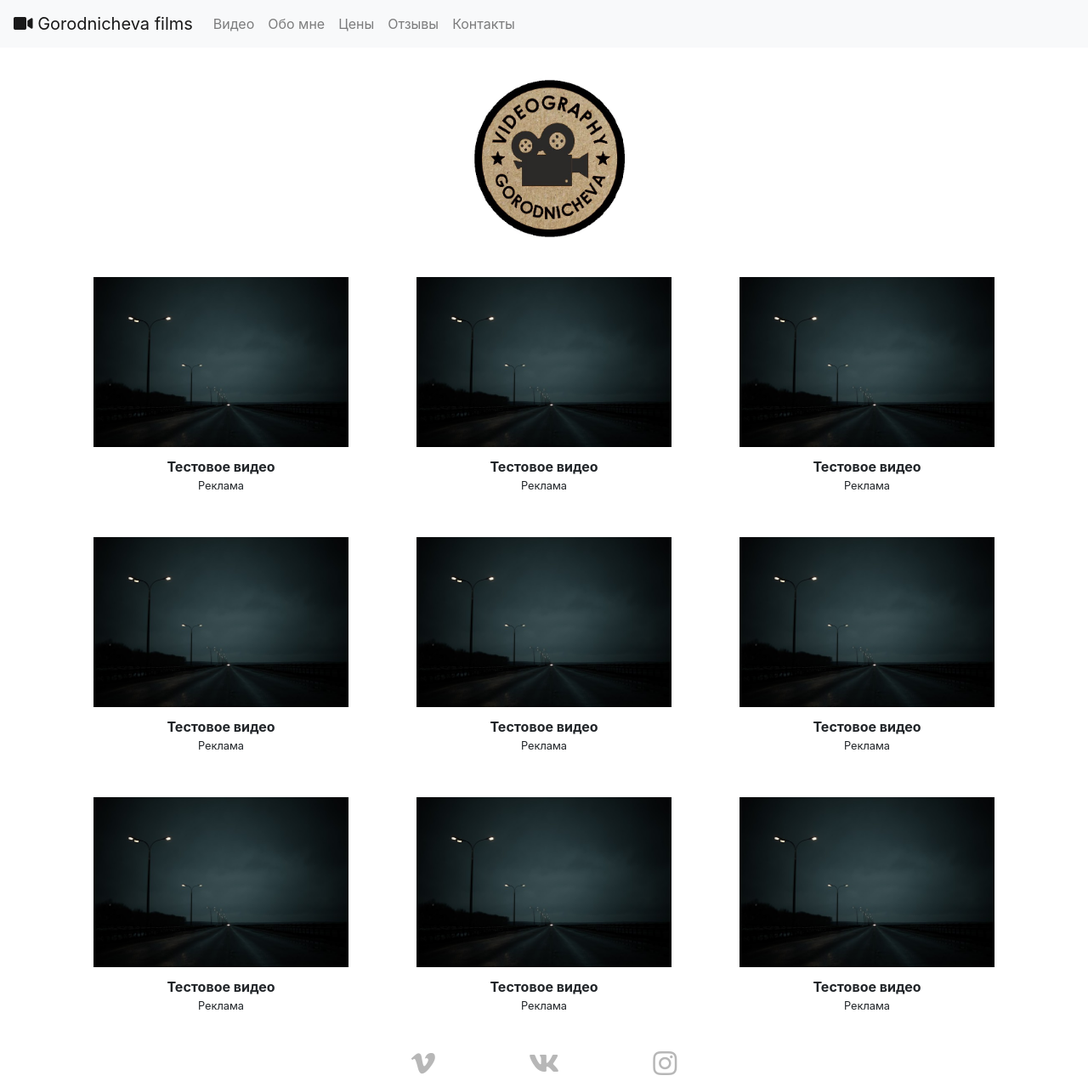
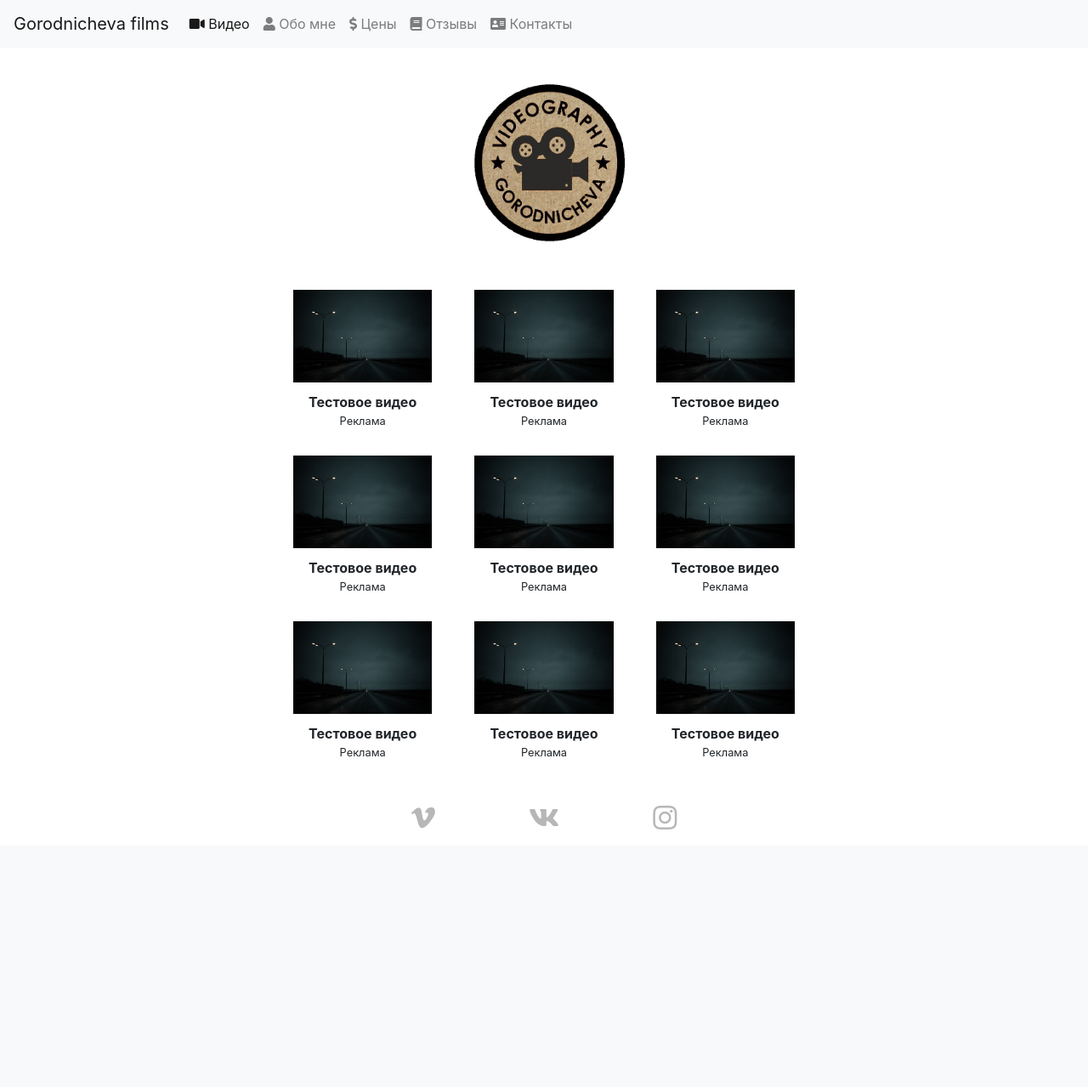
Before and after one commit to pchelomatka/SiteForKate, a PHP site: page / in a window 1280 px wide. Shown: the whole page at 85% size. After the commit the page ends 976 px from the top, so only its background shows below. Run offline with PHP 8.4, Linux system fonts and the light colour scheme; some libraries are stand-ins or nearby versions.

Commit message:
7 commit

```diff
--- a/css/style.css
+++ b/css/style.css
@@ -3,11 +3,8 @@
 	cursor: pointer;
 	transition: 0.75s;
 	padding-bottom: 10px;
-}
-
-.img-fluid{
-	max-width: auto;
-	height: 200px;
+	padding-left: 10px;
+	padding-right: 10px;
 }
 
 .frame:hover{
@@ -30,10 +27,6 @@
 	font-size: 80%;
 }
 
-.picbody{
-	padding-top: 30px;
-}
-
 .container-bottom{
 	text-align: center;
 	padding-top: 30px;
@@ -50,4 +43,12 @@
 
 .header{
 	padding-top: 30px;
+	text-align: center;
+	padding-bottom: 30px;
 }
+
+.container-fluid{
+	padding-top: 5px;
+	text-align: center;
+	padding-bottom: 5px;
+}
--- a/index.php
+++ b/index.php
@@ -10,146 +10,123 @@
 
 	<link rel="stylesheet" href="https://use.fontawesome.com/releases/v5.0.13/css/all.css" integrity="sha384-DNOHZ68U8hZfKXOrtjWvjxusGo9WQnrNx2sqG0tfsghAvtVlRW3tvkXWZh58N9jp" crossorigin="anonymous">
 
+	<link rel="shortcut icon" href="src/favicon.ico" type="image/x-icon">
+
 	<title>Gorodnicheva films</title>
+</head>
 
-</head>
 <body>
-
 <nav class="navbar navbar-expand-lg navbar-light bg-light">
-  <a class="navbar-brand" href="#"><i class="fas fa-video"></i> Gorodnicheva films</a>
+  <a class="navbar-brand" href="index.php">Gorodnicheva films</a>
   <button class="navbar-toggler" type="button" data-toggle="collapse" data-target="#navbarNavAltMarkup" aria-controls="navbarNavAltMarkup" aria-expanded="false" aria-label="Toggle navigation">
     <span class="navbar-toggler-icon"></span>
   </button>
   <div class="collapse navbar-collapse" id="navbarNavAltMarkup">
     <div class="navbar-nav">
-      <a class="nav-item nav-link" href="#">Видео</a>
-      <a class="nav-item nav-link" href="#">Обо мне</a>
-      <a class="nav-item nav-link" href="#">Цены</a>
-      <a class="nav-item nav-link" href="#">Отзывы</a>
-      <a class="nav-item nav-link" href="#">Контакты</a>
+      <a class="nav-item nav-link active" href="index.php"><i class="fas fa-video"></i> Видео<span class="sr-only">(current)</span></a></a>
+      <a class="nav-item nav-link" href="#"><i class="fas fa-user"></i> Обо мне</a>
+      <a class="nav-item nav-link" href="#"><i class="fas fa-dollar-sign"></i> Цены</a>
+      <a class="nav-item nav-link" href="#"><i class="fas fa-book"></i> Отзывы</a>
+      <a class="nav-item nav-link" href="#"><i class="fas fa-address-card"></i> Контакты</a>
     </div>
   </div>
 </nav>
 
 <div class="header">
-<div class="container">
-  <div class="row justify-content-md-center">
-    <div class="col-sm-4">
-    </div>
-    <div class="col-md-auto">
-      <img src="src\logo.jpg" class="img-fluidHead" alt="Responsive image">
-    </div>
-    <div class="col-sm-4">
-    </div>
-  </div>
+	<div class="container-fluid">
+      <img src="src\logo.jpg" class="img-fluidHead" alt="Responsive image" align="middle">
 	</div>
 </div>
 
-
-<div class="container">
+<div class="container-fluid">
 	<div class="row">
-		<div class="col-sm-4">
-			<div class="picbody">
+		<div class="col-sm-3">
+		</div>
+		<div class="col-sm">
 			<div class="frame">
-					<div class="container">
 				<a href="video1.php"><img src="src\1.jpg"  vspace="10" class="img-fluid" alt="Responsive image"></a>
 				<p class="list1">Тестовое видео</p>
 				<p class="list2">Реклама</p>
 			</div>
 		</div>
-			</div>
-		</div>
-		<div class="col-sm-4">
-			<div class="picbody">
+		<div class="col-sm">
 			<div class="frame">
-					<div class="container">
 				<a href="video1.php"><img src="src\1.jpg"  vspace="10" class="img-fluid" alt="Responsive image"></a>
 				<p class="list1">Тестовое видео</p>
 				<p class="list2">Реклама</p>
 			</div>
 		</div>
-			</div>
-		</div>
-		<div class="col-sm-4">
-			<div class="picbody">
+		<div class="col-sm">
 			<div class="frame">
-					<div class="container">
 				<a href="video1.php"><img src="src\1.jpg"  vspace="10" class="img-fluid" alt="Responsive image"></a>
 				<p class="list1">Тестовое видео</p>
 				<p class="list2">Реклама</p>
 			</div>
 		</div>
+		<div class="col-sm-3">
 		</div>
 	</div>
-		<div class="col-sm-4">
-			<div class="picbody">
+</div>
+
+<div class="container-fluid">
+	<div class="row">
+		<div class="col-sm-3">
+		</div>
+		<div class="col-sm">
 			<div class="frame">
-					<div class="container">
 				<a href="video1.php"><img src="src\1.jpg"  vspace="10" class="img-fluid" alt="Responsive image"></a>
 				<p class="list1">Тестовое видео</p>
 				<p class="list2">Реклама</p>
 			</div>
 		</div>
-			</div>
-		</div>
-		<div class="col-sm-4">
-			<div class="picbody">
+		<div class="col-sm">
 			<div class="frame">
-					<div class="container">
 				<a href="video1.php"><img src="src\1.jpg"  vspace="10" class="img-fluid" alt="Responsive image"></a>
 				<p class="list1">Тестовое видео</p>
 				<p class="list2">Реклама</p>
 			</div>
 		</div>
-			</div>
-		</div>
-		<div class="col-sm-4">
-			<div class="picbody">
+		<div class="col-sm">
 			<div class="frame">
-					<div class="container">
 				<a href="video1.php"><img src="src\1.jpg"  vspace="10" class="img-fluid" alt="Responsive image"></a>
 				<p class="list1">Тестовое видео</p>
 				<p class="list2">Реклама</p>
 			</div>
 		</div>
+		<div class="col-sm-3">
 		</div>
 	</div>
-		<div class="col-sm-4">
-			<div class="picbody">
+</div>
+
+<div class="container-fluid">
+	<div class="row">
+		<div class="col-sm-3">
+		</div>
+		<div class="col-sm">
 			<div class="frame">
-					<div class="container">
 				<a href="video1.php"><img src="src\1.jpg"  vspace="10" class="img-fluid" alt="Responsive image"></a>
 				<p class="list1">Тестовое видео</p>
 				<p class="list2">Реклама</p>
 			</div>
 		</div>
-			</div>
-		</div>
-		<div class="col-sm-4">
-			<div class="picbody">
+		<div class="col-sm">
 			<div class="frame">
-					<div class="container">
 				<a href="video1.php"><img src="src\1.jpg"  vspace="10" class="img-fluid" alt="Responsive image"></a>
 				<p class="list1">Тестовое видео</p>
 				<p class="list2">Реклама</p>
 			</div>
 		</div>
-			</div>
-		</div>
-		<div class="col-sm-4">
-			<div class="picbody">
+		<div class="col-sm">
 			<div class="frame">
-					<div class="container">
 				<a href="video1.php"><img src="src\1.jpg"  vspace="10" class="img-fluid" alt="Responsive image"></a>
 				<p class="list1">Тестовое видео</p>
 				<p class="list2">Реклама</p>
 			</div>
 		</div>
+		<div class="col-sm-3">
 		</div>
 	</div>
 </div>
-</div>
-
 
 <div class="container-bottom">
 	<div class="container-fluid">
@@ -171,8 +148,6 @@
 </div>
 </div>
 
-
-
 <script src="https://code.jquery.com/jquery-3.3.1.slim.min.js" integrity="sha384-q8i/X+965DzO0rT7abK41JStQIAqVgRVzpbzo5smXKp4YfRvH+8abtTE1Pi6jizo" crossorigin="anonymous"></script>
 <script src="https://cdnjs.cloudflare.com/ajax/libs/popper.js/1.14.3/umd/popper.min.js" integrity="sha384-ZMP7rVo3mIykV+2+9J3UJ46jBk0WLaUAdn689aCwoqbBJiSnjAK/l8WvCWPIPm49" crossorigin="anonymous"></script>
 <script src="https://stackpath.bootstrapcdn.com/bootstrap/4.1.1/js/bootstrap.min.js" integrity="sha384-smHYKdLADwkXOn1EmN1qk/HfnUcbVRZyYmZ4qpPea6sjB/pTJ0euyQp0Mk8ck+5T" crossorigin="anonymous"></script>
```
Also changed, not shown: src/favicon.ico (added). Lines whose indentation alone changed are shown as unchanged.
